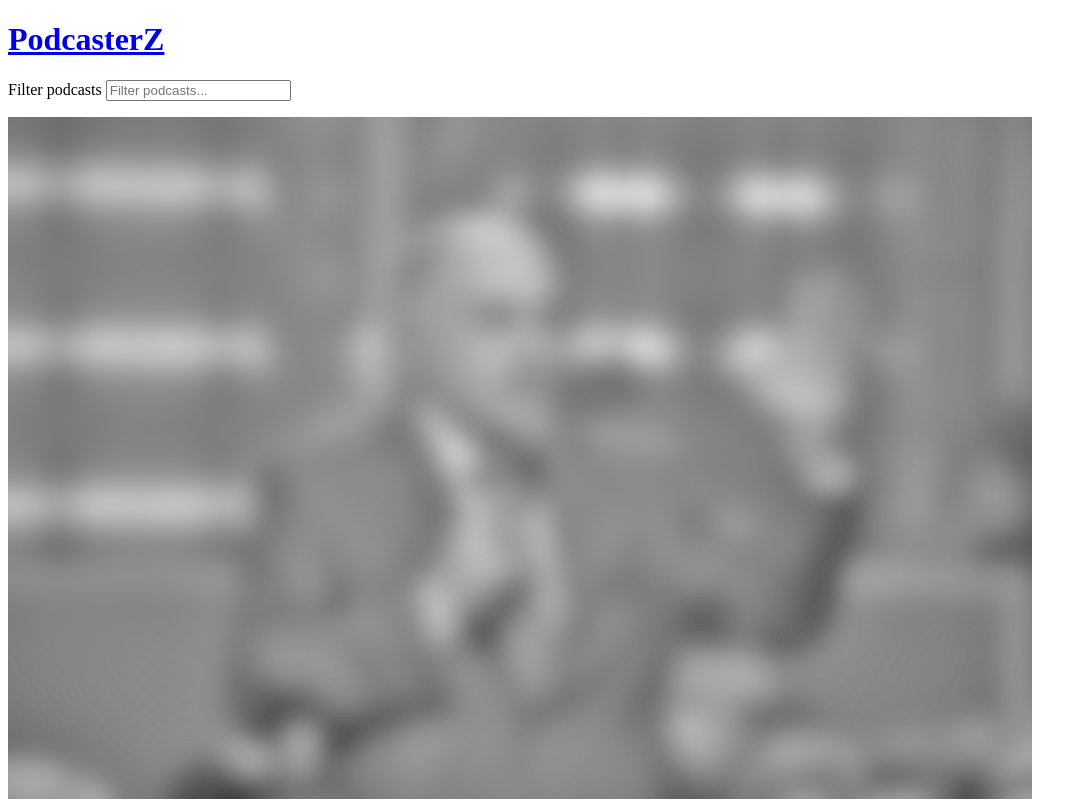
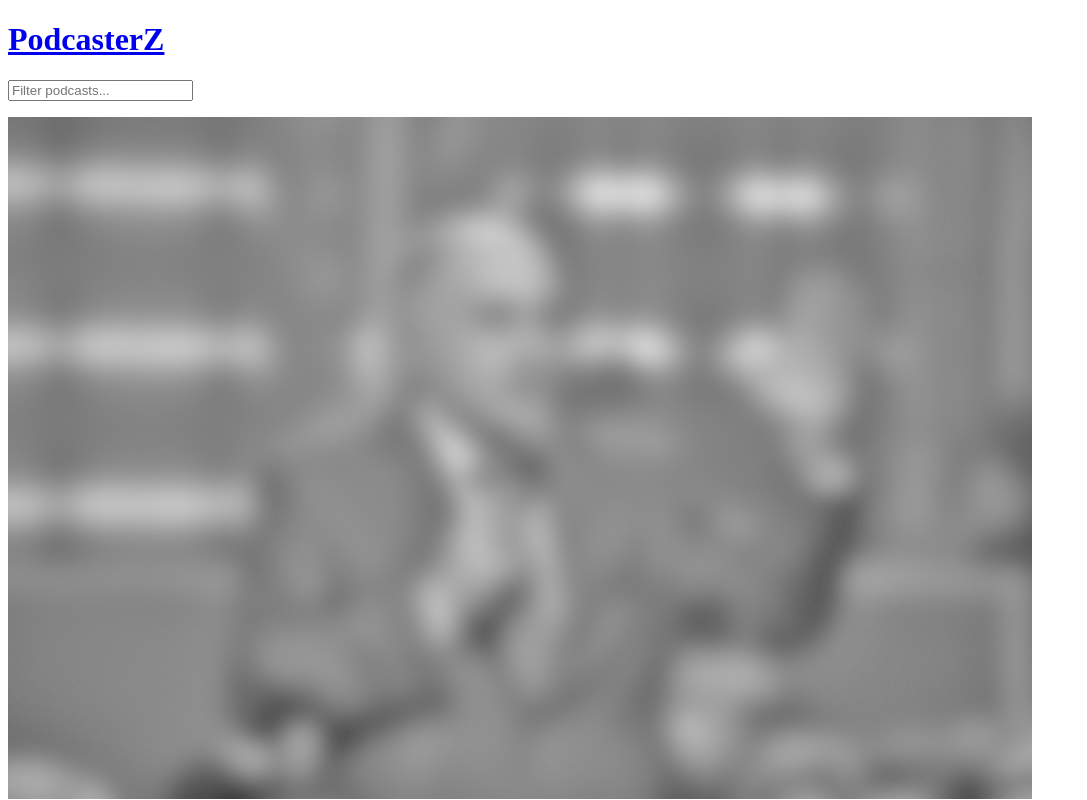
Before and after one commit to adrian-seijo/podcasterz, a website with bundled scripts: page app/index.html in a window 1280 px wide. Shown: the top 800 px of the page, without its empty margins (0-1087 px from the left). Built offline with nearby package versions, Linux system fonts and the light colour scheme; files whose address does not match are found by name.

Commit message:
FIx some of the html, updated metas, etc

```diff
--- a/app/index.html
+++ b/app/index.html
@@ -3,10 +3,12 @@
 <head>
 	<meta charset="utf-8"/>
 	<title>PodcasterZ</title>
+	<meta name="description" content="Are there really a lot of people named Dr. Hell? You could not have a name that shouted `Hey look, I'm evil` louder if you tried. — Sabrina on Dr. Hell, We Are Our Avatars" />
 	<meta name="theme-color" content="#4676b9" />
-	<meta name="viewport" content="with=device-width, initial-scale=1" />
+	<meta name="viewport" content="width=device-width, initial-scale=1" />
+	<link rel="shortcut icon" href="/assets/podcasterz.png" type="image/x-icon" />
+	<link rel="manifest" href="/manifest.json" />
 	<link rel="stylesheet" href="/lib/style.css" />
-	<link rel="shortcut icon" href="/assets/podcasterz.png" type="image/x-icon" />
 </head>
 <body>
 	<main>
@@ -18,10 +20,7 @@
 
 		<section id="home">
 			<form action="/" method="get">
-				<label>
-					<span>Filter podcasts</span>
-					<input id="search" name="q" type="search" placeholder="Filter podcasts..." />
-				</label>
+				<input id="search" name="q" type="search" aria-label="Search podcast" placeholder="Filter podcasts..." />
 			</form>
 
 			<ul class="podcast-list"></ul>
```
